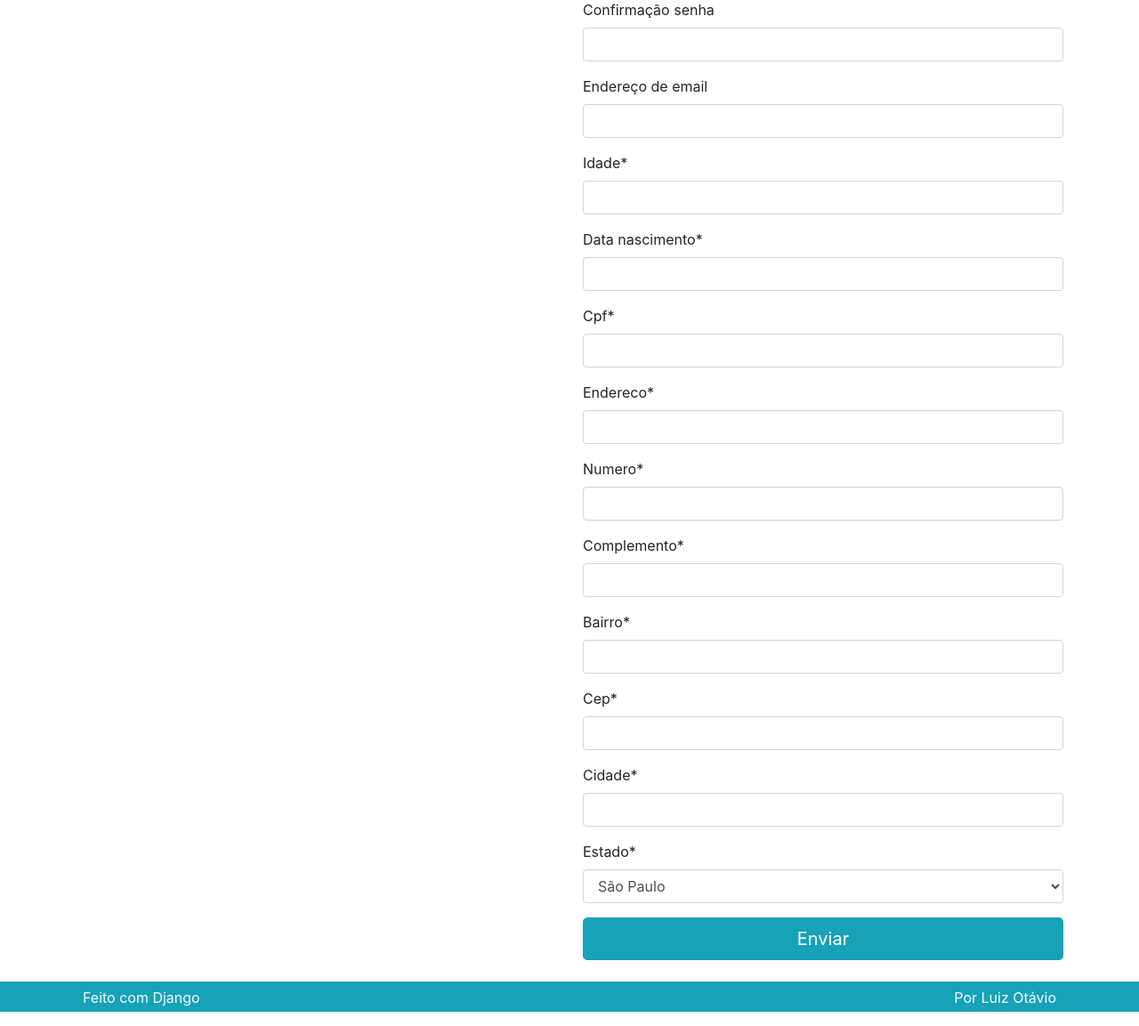
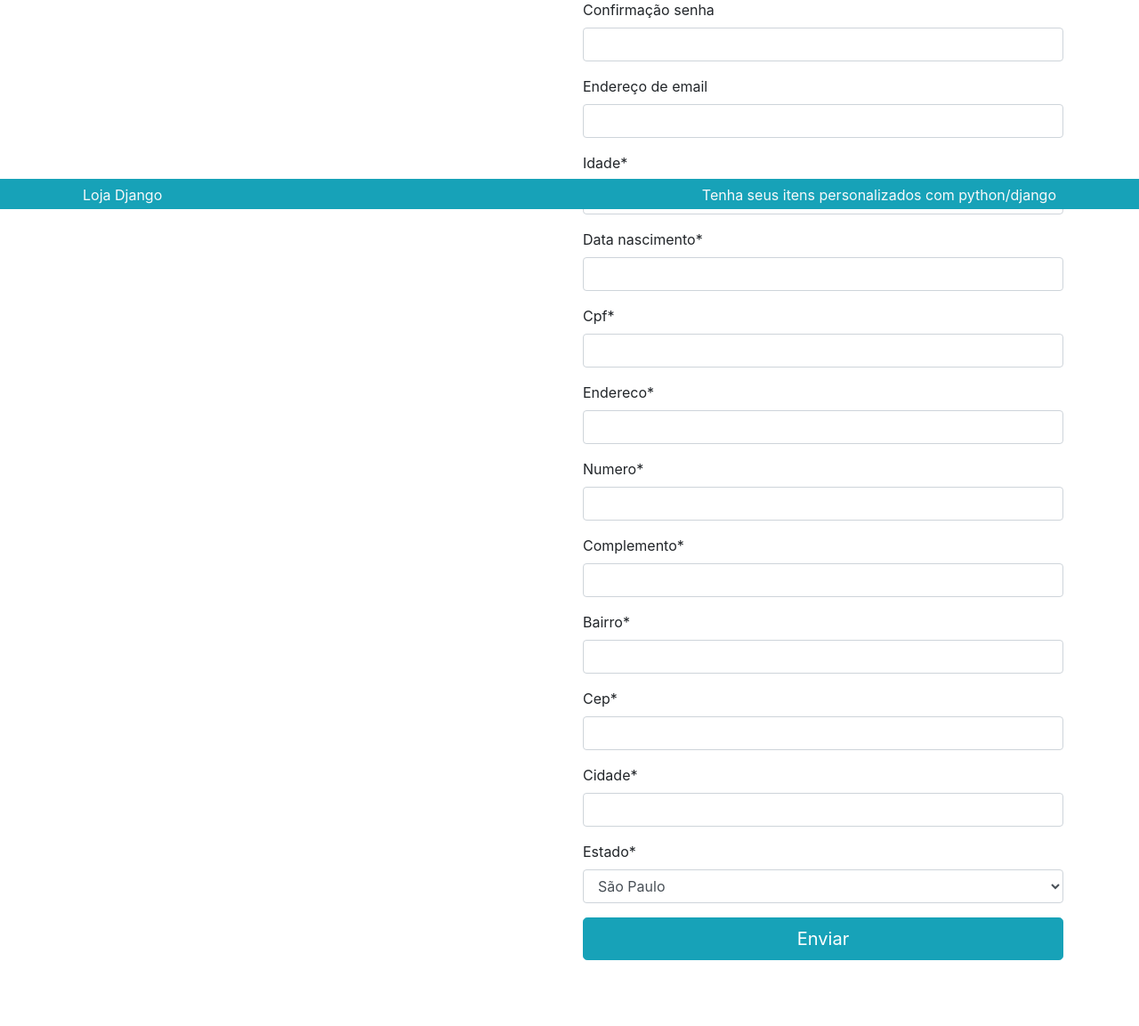
Before and after one commit to kevinidias/E-commerce, a Django app: page /perfil/ in a window 1280 px wide. Shown: the part 565-1718 px from the top of the page at 89% size. Run offline with Django 3.2, Linux system fonts and the light colour scheme; some libraries are stand-ins or nearby versions.

Commit message:
fix: adjusting the footer

```diff
--- a/templates/base.html
+++ b/templates/base.html
@@ -14,8 +14,9 @@
         {% block conteudo %}{% endblock %}
     </main>
 
-    {% include 'parciais/_footer.html' %}
-
+    <div style="padding-top: 50px;">
+        {% include 'parciais/_footer.html' %}
+    </div>
 </body>
 
 </html>
--- a/templates/parciais/_footer.html
+++ b/templates/parciais/_footer.html
@@ -1,16 +1,16 @@
 {% load static %}
 
-<footer class="container-fluid bg-primary">
+<footer class="bg-primary fixed-bottom">
     <div class="container text-light">
         <div class="row">
             <div class="col">
                 <div class="p-1">
-                    <span class="align-middle p-1">Feito com Django</span>
+                    <span class="align-middle p-1">Loja Django</span>
                 </div>
             </div>
             <div class="col">
                 <div class="p-1 text-right">
-                    <span class="align-middle p-1">Por Luiz Otávio</span>
+                    <span class="align-middle p-1">Tenha seus itens personalizados com python/django</span>
                 </div>
             </div>
         </div>
```
